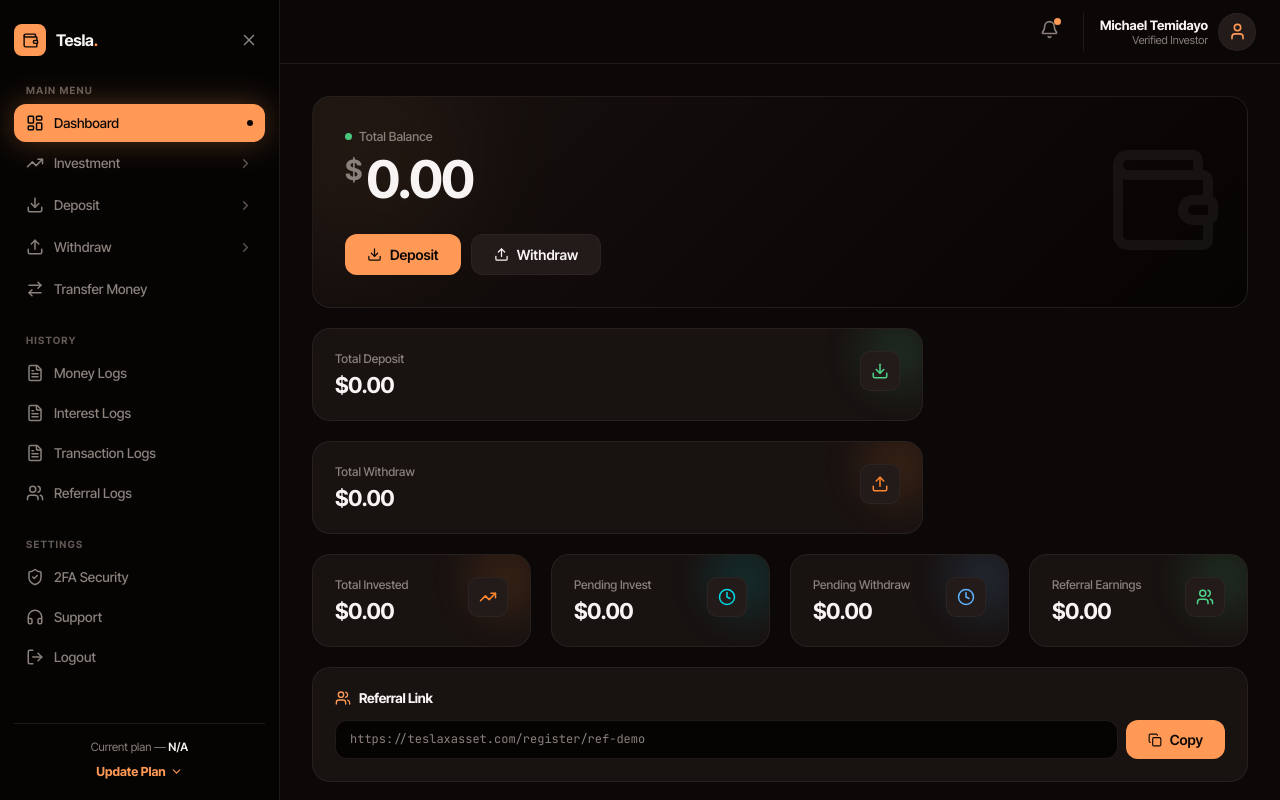
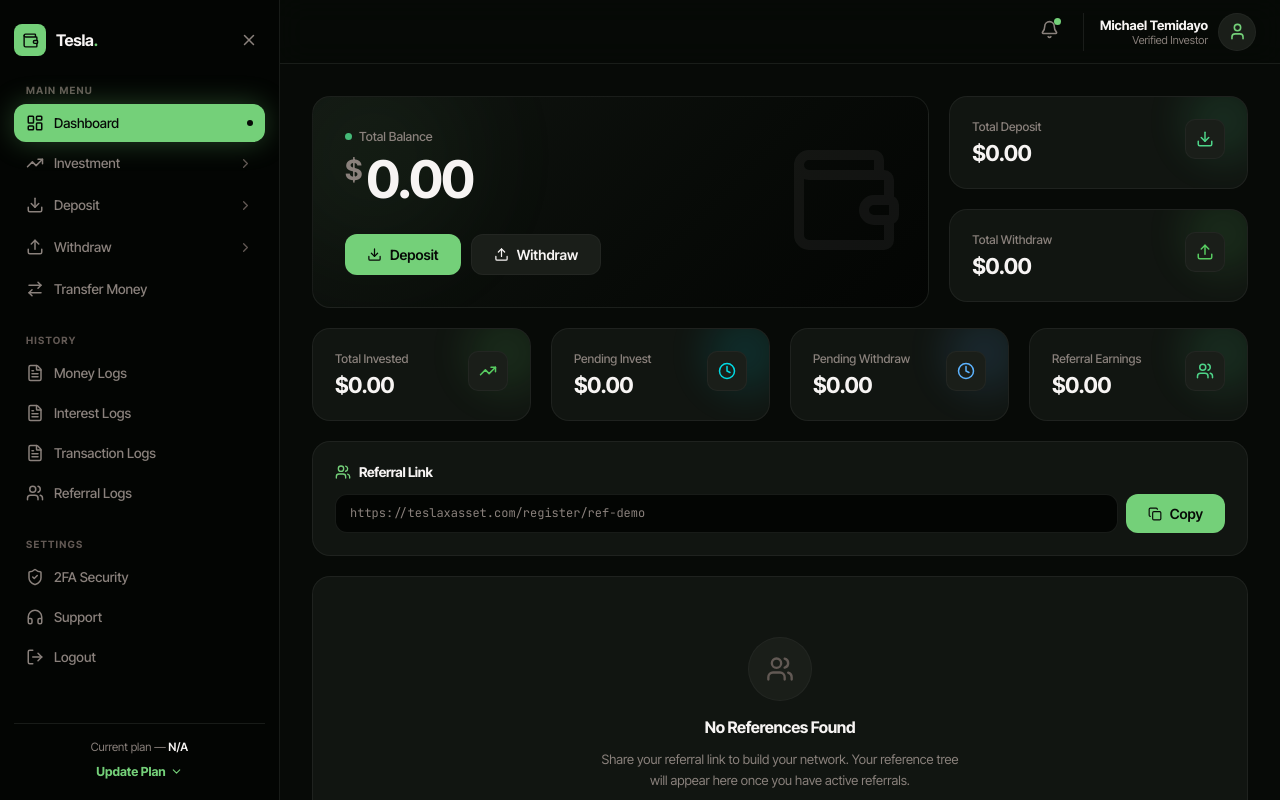
Before and after one commit to Emynex4real/tesla-new, a React (Vite) app: page /dashboard in a window 1280 px wide. Shown: the top 800 px of the page. Built offline with nearby package versions, Linux system fonts and the light colour scheme.

Commit message:
refactor: Update color scheme to use a cooler dark palette; adjust box shadows and gradients across dashboard components

```diff
--- a/src/pages/dashboard/DashboardHome.jsx
+++ b/src/pages/dashboard/DashboardHome.jsx
@@ -32,7 +32,6 @@
 function BalanceCard({ setView }) {
   return (
     <div className="db-card db-rise" style={{
-      gridColumn: 'span 2',
       padding: 32,
       background: 'linear-gradient(135deg, var(--surface) 0%, var(--bg-2) 100%)',
       position: 'relative', overflow: 'hidden',
@@ -56,7 +55,7 @@
           <span style={{ width: 7, height: 7, borderRadius: '50%', background: 'var(--pos)', display: 'inline-block', animation: 'pulse-dot 2s ease infinite' }} />
           Total Balance
         </p>
-        <h2 style={{ fontSize: 52, fontWeight: 700, letterSpacing: '-0.04em', color: 'var(--text)', lineHeight: 1, marginBottom: 28 }}>
+        <h2 style={{ fontSize: 'clamp(32px, 10vw, 52px)', fontWeight: 700, letterSpacing: '-0.04em', color: 'var(--text)', lineHeight: 1, marginBottom: 28 }}>
           <span style={{ fontSize: 28, color: 'var(--text-3)', verticalAlign: 'super', marginRight: 6 }}>$</span>
           0.00
         </h2>
@@ -118,18 +117,19 @@
   return (
     <div className="db-content">
       {/* Row 1: balance card (wide) + 2 quick stats */}
-      <div style={{ display: 'grid', gridTemplateColumns: '2fr 1fr', gap: 20, marginBottom: 20 }}>
-        <BalanceCard setView={setView} />
-
-        <div style={{ display: 'flex', flexDirection: 'column', gap: 20 }}>
+      <div className="grid grid-cols-1 lg:grid-cols-3 gap-5 mb-5">
+        <div className="lg:col-span-2">
+          <BalanceCard setView={setView} />
+        </div>
+        <div className="flex flex-col gap-5">
           <StatCard title="Total Deposit"  value="$0.00" icon={Download} accentColor="var(--pos)"    delay={1} />
-          <StatCard title="Total Withdraw" value="$0.00" icon={Upload}   accentColor="oklch(0.75 0.18 50)" delay={2} />
+          <StatCard title="Total Withdraw" value="$0.00" icon={Upload}   accentColor="oklch(0.75 0.18 145)" delay={2} />
         </div>
       </div>
 
       {/* Row 2: 4 secondary stats */}
       <div className="db-grid-4" style={{ marginBottom: 20 }}>
-        <StatCard title="Total Invested"    value="$0.00" icon={TrendingUp} accentColor="oklch(0.75 0.18 50)"  delay={3} />
+        <StatCard title="Total Invested"    value="$0.00" icon={TrendingUp} accentColor="oklch(0.75 0.18 145)"  delay={3} />
         <StatCard title="Pending Invest"    value="$0.00" icon={Clock}      accentColor="oklch(0.80 0.15 200)" delay={4} />
         <StatCard title="Pending Withdraw"  value="$0.00" icon={Clock}      accentColor="oklch(0.75 0.15 250)" delay={5} />
         <StatCard title="Referral Earnings" value="$0.00" icon={Users}      accentColor="var(--pos)"           delay={6} />
--- a/src/pages/dashboard/Deposit.jsx
+++ b/src/pages/dashboard/Deposit.jsx
@@ -13,7 +13,7 @@
         background: active ? 'var(--surface-2)' : 'var(--surface)',
         cursor: 'pointer',
         transition: 'border-color 200ms ease, box-shadow 200ms ease, background 200ms ease',
-        boxShadow: active ? '0 0 30px oklch(0.78 0.15 var(--accent-h) / 0.2)' : 'none',
+        boxShadow: active ? '0 0 30px oklch(0.78 0.15 145 / 0.2)' : 'none',
         position: 'relative',
         overflow: 'hidden',
       }}
@@ -130,8 +130,8 @@
         <p style={{ fontSize: 13.5, color: 'var(--text-3)' }}>Securely add capital using our supported payment gateways.</p>
       </div>
 
-      <div style={{ display: 'grid', gridTemplateColumns: '1fr 380px', gap: 24, alignItems: 'start' }}>
-        <div className="db-grid-2" style={{ gridTemplateColumns: 'repeat(2, 1fr)' }}>
+      <div className="grid grid-cols-1 lg:grid-cols-[1fr_380px] gap-6 items-start">
+        <div className="db-grid-2">
           {methods.map(m => (
             <MethodCard
               key={m.id} {...m}
--- a/src/pages/dashboard/InvestmentPlans.jsx
+++ b/src/pages/dashboard/InvestmentPlans.jsx
@@ -17,7 +17,7 @@
         position: 'relative',
         overflow: 'hidden',
         borderColor: hovered ? 'var(--accent-line)' : 'var(--line)',
-        boxShadow: hovered ? '0 0 40px oklch(0.78 0.15 var(--accent-h) / 0.15)' : 'none',
+        boxShadow: hovered ? '0 0 40px oklch(0.78 0.15 145 / 0.15)' : 'none',
         transition: 'border-color 250ms ease, box-shadow 250ms ease',
       }}
     >
--- a/src/pages/dashboard/TransferMoney.jsx
+++ b/src/pages/dashboard/TransferMoney.jsx
@@ -17,11 +17,11 @@
 
   return (
     <div className="db-content">
-      <div style={{ display: 'flex', gap: 32, alignItems: 'flex-start', flexWrap: 'wrap' }}>
+      <div className="grid grid-cols-1 lg:grid-cols-[1fr_300px] gap-8 items-start">
 
         {/* Left: Transfer form */}
         <div className="db-card db-rise" style={{
-          flex: 1, minWidth: 320, padding: 30, position: 'relative', overflow: 'hidden',
+          padding: 30, position: 'relative', overflow: 'hidden',
         }}>
           {/* Glow */}
           <div style={{
@@ -138,7 +138,7 @@
 
             <div style={{
               display: 'flex', alignItems: 'flex-start', gap: 10,
-              background: 'oklch(0.78 0.15 var(--accent-h) / 0.06)',
+              background: 'oklch(0.78 0.15 145 / 0.06)',
               border: '1px solid var(--accent-line)',
               borderRadius: 'var(--radius-sm)', padding: '10px 12px',
             }}>
@@ -149,7 +149,7 @@
             </div>
 
             <button className="db-btn db-btn-primary db-btn-lg" style={{
-              boxShadow: '0 8px 30px oklch(0.78 0.15 var(--accent-h) / 0.25)',
+              boxShadow: '0 8px 30px oklch(0.78 0.15 145 / 0.25)',
             }}>
               Transfer Funds <Send size={16} />
             </button>
@@ -157,7 +157,7 @@
         </div>
 
         {/* Right: Info panel */}
-        <div style={{ width: 300, flexShrink: 0, display: 'flex', flexDirection: 'column', gap: 16 }}>
+        <div style={{ display: 'flex', flexDirection: 'column', gap: 16 }}>
           <div className="db-card db-rise db-rise-2" style={{ padding: 22 }}>
             <h3 style={{ fontSize: 14, fontWeight: 700, color: 'var(--text)', marginBottom: 16 }}>Transfer Limits</h3>
             <div style={{ display: 'flex', flexDirection: 'column', gap: 14 }}>
@@ -185,7 +185,7 @@
             </div>
             <div style={{ position: 'relative' }}>
               <h3 style={{ fontSize: 15, fontWeight: 700, color: 'var(--bg)', marginBottom: 8 }}>Instant Transfer</h3>
-              <p style={{ fontSize: 13, color: 'oklch(0.14 0.008 38 / 0.75)', lineHeight: 1.6, margin: 0 }}>
+              <p style={{ fontSize: 13, color: 'oklch(0.14 0.008 145 / 0.75)', lineHeight: 1.6, margin: 0 }}>
                 Zero delay on internal transfers. Funds are credited to the receiver's wallet immediately upon confirmation.
               </p>
             </div>
--- a/src/pages/dashboard/TwoFactorAuth.jsx
+++ b/src/pages/dashboard/TwoFactorAuth.jsx
@@ -151,7 +151,7 @@
                     style={{ textAlign: 'center', fontSize: 22, letterSpacing: '0.4em', padding: '14px 16px' }}
                   />
                 </div>
-                <button className="db-btn db-btn-primary db-btn-lg" style={{ boxShadow: '0 0 30px oklch(0.78 0.15 var(--accent-h) / 0.3)' }}>
+                <button className="db-btn db-btn-primary db-btn-lg" style={{ boxShadow: '0 0 30px oklch(0.78 0.15 145 / 0.3)' }}>
                   Enable 2FA Now
                 </button>
                 <button
--- a/src/pages/dashboard/UpdatePlan.jsx
+++ b/src/pages/dashboard/UpdatePlan.jsx
@@ -45,7 +45,7 @@
         position: 'relative',
         overflow: 'hidden',
         borderColor: hovered ? 'var(--accent-line)' : 'var(--line)',
-        boxShadow: hovered ? '0 0 50px oklch(0.78 0.15 var(--accent-h) / 0.18)' : 'none',
+        boxShadow: hovered ? '0 0 50px oklch(0.78 0.15 145 / 0.18)' : 'none',
         transition: 'border-color 300ms ease, box-shadow 300ms ease',
       }}
     >
--- a/src/pages/dashboard/Withdraw.jsx
+++ b/src/pages/dashboard/Withdraw.jsx
@@ -13,7 +13,7 @@
         background: active ? 'var(--surface-2)' : 'var(--surface)',
         cursor: 'pointer',
         transition: 'border-color 200ms ease, box-shadow 200ms ease, background 200ms ease',
-        boxShadow: active ? '0 0 30px oklch(0.78 0.15 var(--accent-h) / 0.2)' : 'none',
+        boxShadow: active ? '0 0 30px oklch(0.78 0.15 145 / 0.2)' : 'none',
       }}
     >
       <div style={{ display: 'flex', justifyContent: 'space-between', alignItems: 'flex-start', marginBottom: 14 }}>
@@ -180,7 +180,7 @@
         </div>
       </div>
 
-      <div style={{ display: 'grid', gridTemplateColumns: '1fr 380px', gap: 24, alignItems: 'start' }}>
+      <div className="grid grid-cols-1 lg:grid-cols-[1fr_380px] gap-6 items-start">
         <div>
           <p style={{ fontSize: 12, fontWeight: 700, textTransform: 'uppercase', letterSpacing: '0.1em', color: 'var(--text-4)', marginBottom: 14 }}>
             Select Method
--- a/src/sections.jsx
+++ b/src/sections.jsx
@@ -46,7 +46,7 @@
   return (
     <header style={{
       position: 'sticky', top: 0, zIndex: 50,
-      background: scrolled ? 'oklch(0.14 0.008 38 / 0.82)' : 'transparent',
+      background: scrolled ? 'oklch(0.14 0.008 145 / 0.82)' : 'transparent',
       backdropFilter: scrolled ? 'blur(14px) saturate(140%)' : 'none',
       WebkitBackdropFilter: scrolled ? 'blur(14px) saturate(140%)' : 'none',
       borderBottom: scrolled ? '1px solid var(--line)' : '1px solid transparent',
@@ -731,7 +731,7 @@
 function td(hero) {
   return {
     padding: '14px 20px', fontSize: 13.5, color: 'var(--text-2)',
-    background: hero ? 'oklch(0.72 0.16 var(--accent-h) / 0.05)' : 'transparent',
+    background: hero ? 'oklch(0.72 0.16 145 / 0.05)' : 'transparent',
     borderRight: '1px solid var(--line)',
   }
 }
--- a/src/styles/dashboard.css
+++ b/src/styles/dashboard.css
@@ -82,7 +82,7 @@
 .db-nav-item.active {
   background: var(--accent);
   color: var(--bg);
-  box-shadow: 0 0 28px oklch(0.78 0.15 var(--accent-h) / 0.3);
+  box-shadow: 0 0 28px oklch(0.78 0.15 145 / 0.3);
 }
 .db-nav-item.active svg { color: var(--bg); }
 
@@ -135,7 +135,7 @@
   position: sticky;
   top: 0;
   z-index: 30;
-  background: oklch(0.14 0.008 38 / 0.85);
+  background: oklch(0.14 0.008 145 / 0.85);
   backdrop-filter: blur(14px);
   -webkit-backdrop-filter: blur(14px);
   border-bottom: 1px solid var(--line);
@@ -224,7 +224,7 @@
   background: var(--surface);
   border: 1px solid var(--line);
   border-radius: var(--radius-lg);
-  overflow: hidden;
+  overflow-x: auto;
 }
 .db-table {
   width: 100%;
@@ -313,6 +313,7 @@
 @media (max-width: 768px) {
   .hide-mobile { display: none !important; }
   .db-content { padding: 16px 14px 40px; }
+  .db-table { min-width: 560px; }
 }
 
 /* Balance card responsive ─ stack on narrow screens */
--- a/src/styles/tokens.css
+++ b/src/styles/tokens.css
@@ -5,13 +5,13 @@
 /* Tesla — design tokens */
 
 :root {
-  /* Surfaces (warm-dark) */
-  --bg:        oklch(0.14 0.008 38);
-  --bg-2:      oklch(0.11 0.008 38);
-  --surface:   oklch(0.19 0.010 38);
-  --surface-2: oklch(0.23 0.012 38);
-  --line:      oklch(0.30 0.010 38 / 0.55);
-  --line-2:    oklch(0.36 0.012 38 / 0.45);
+  /* Surfaces (cool-dark) */
+  --bg:        oklch(0.14 0.008 145);
+  --bg-2:      oklch(0.11 0.008 145);
+  --surface:   oklch(0.19 0.010 145);
+  --surface-2: oklch(0.23 0.012 145);
+  --line:      oklch(0.30 0.010 145 / 0.55);
+  --line-2:    oklch(0.36 0.012 145 / 0.45);
 
   /* Text */
   --text:    oklch(0.97 0.004 52);
@@ -19,12 +19,12 @@
   --text-3:  oklch(0.61 0.014 52);
   --text-4:  oklch(0.47 0.014 52);
 
-  /* Accent (gold, single role at a time) */
-  --accent-h: 52;
-  --accent:   oklch(0.78 0.15 var(--accent-h));
-  --accent-2: oklch(0.68 0.17 var(--accent-h));
-  --accent-soft: oklch(0.78 0.15 var(--accent-h) / 0.14);
-  --accent-line: oklch(0.78 0.15 var(--accent-h) / 0.32);
+  /* Accent (green) */
+  --accent-h: 145;
+  --accent:      oklch(0.78 0.15 145);
+  --accent-2:    oklch(0.68 0.17 145);
+  --accent-soft: oklch(0.78 0.15 145 / 0.14);
+  --accent-line: oklch(0.78 0.15 145 / 0.32);
 
   /* Semantic */
   --pos: oklch(0.78 0.16 155);
@@ -38,7 +38,7 @@
 
   /* Effects */
   --glow-strength: 0.35;
-  --glow: 0 0 60px oklch(0.72 0.16 var(--accent-h) / var(--glow-strength));
+  --glow: 0 0 60px oklch(0.72 0.16 145 / var(--glow-strength));
   --shadow-1: 0 1px 0 oklch(1 0 0 / 0.04) inset, 0 1px 2px oklch(0 0 0 / 0.4);
   --shadow-2: 0 1px 0 oklch(1 0 0 / 0.05) inset, 0 8px 24px oklch(0 0 0 / 0.4);
   --shadow-pop: 0 1px 0 oklch(1 0 0 / 0.06) inset, 0 24px 60px oklch(0 0 0 / 0.55);
--- a/tokens.css
+++ b/tokens.css
@@ -1,13 +1,13 @@
 /* Tesla — design tokens */
 
 :root {
-  /* Surfaces (warm-dark) */
-  --bg:        oklch(0.14 0.008 38);
-  --bg-2:      oklch(0.11 0.008 38);
-  --surface:   oklch(0.19 0.010 38);
-  --surface-2: oklch(0.23 0.012 38);
-  --line:      oklch(0.30 0.010 38 / 0.55);
-  --line-2:    oklch(0.36 0.012 38 / 0.45);
+  /* Surfaces (cool-dark) */
+  --bg:        oklch(0.14 0.008 145);
+  --bg-2:      oklch(0.11 0.008 145);
+  --surface:   oklch(0.19 0.010 145);
+  --surface-2: oklch(0.23 0.012 145);
+  --line:      oklch(0.30 0.010 145 / 0.55);
+  --line-2:    oklch(0.36 0.012 145 / 0.45);
 
   /* Text */
   --text:    oklch(0.97 0.004 52);
@@ -15,12 +15,12 @@
   --text-3:  oklch(0.61 0.014 52);
   --text-4:  oklch(0.47 0.014 52);
 
-  /* Accent (gold, single role at a time) */
-  --accent-h: 52;
-  --accent:   oklch(0.78 0.15 var(--accent-h));
-  --accent-2: oklch(0.68 0.17 var(--accent-h));
-  --accent-soft: oklch(0.78 0.15 var(--accent-h) / 0.14);
-  --accent-line: oklch(0.78 0.15 var(--accent-h) / 0.32);
+  /* Accent (green) */
+  --accent-h: 145;
+  --accent:      oklch(0.78 0.15 145);
+  --accent-2:    oklch(0.68 0.17 145);
+  --accent-soft: oklch(0.78 0.15 145 / 0.14);
+  --accent-line: oklch(0.78 0.15 145 / 0.32);
 
   /* Semantic */
   --pos: oklch(0.78 0.16 155);
@@ -34,7 +34,7 @@
 
   /* Effects */
   --glow-strength: 0.35;
-  --glow: 0 0 60px oklch(0.72 0.16 var(--accent-h) / var(--glow-strength));
+  --glow: 0 0 60px oklch(0.72 0.16 145 / var(--glow-strength));
   --shadow-1: 0 1px 0 oklch(1 0 0 / 0.04) inset, 0 1px 2px oklch(0 0 0 / 0.4);
   --shadow-2: 0 1px 0 oklch(1 0 0 / 0.05) inset, 0 8px 24px oklch(0 0 0 / 0.4);
   --shadow-pop: 0 1px 0 oklch(1 0 0 / 0.06) inset, 0 24px 60px oklch(0 0 0 / 0.55);
```
